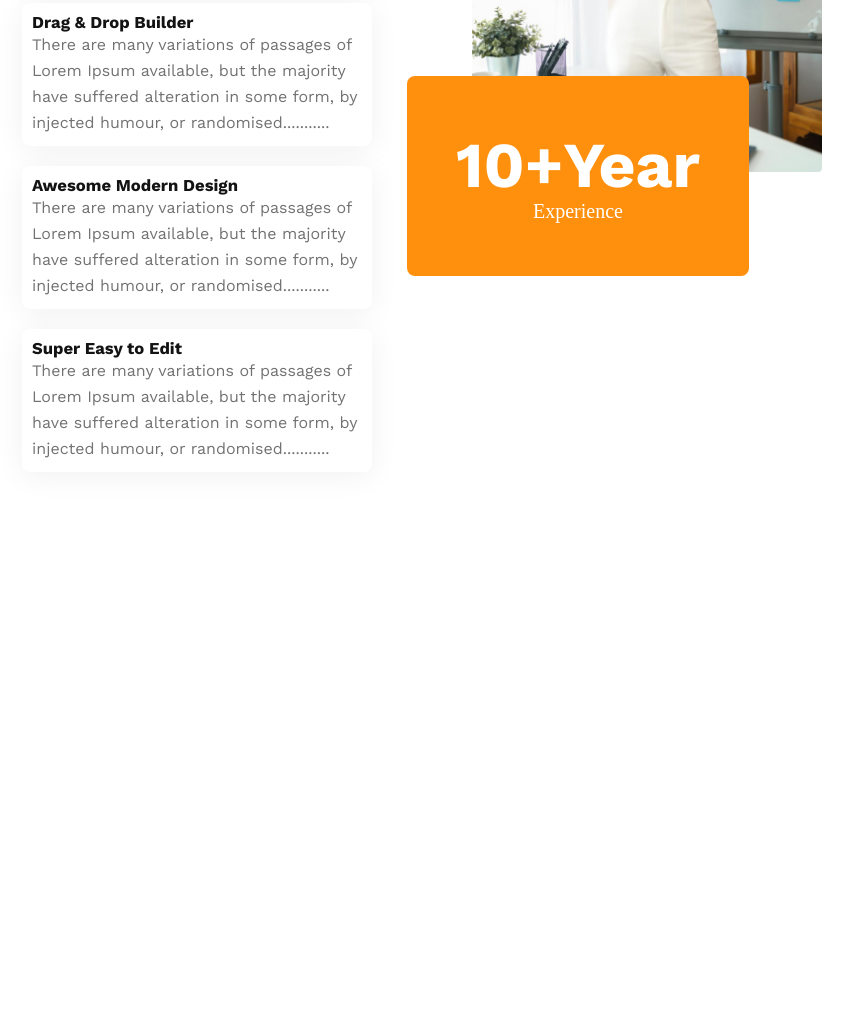
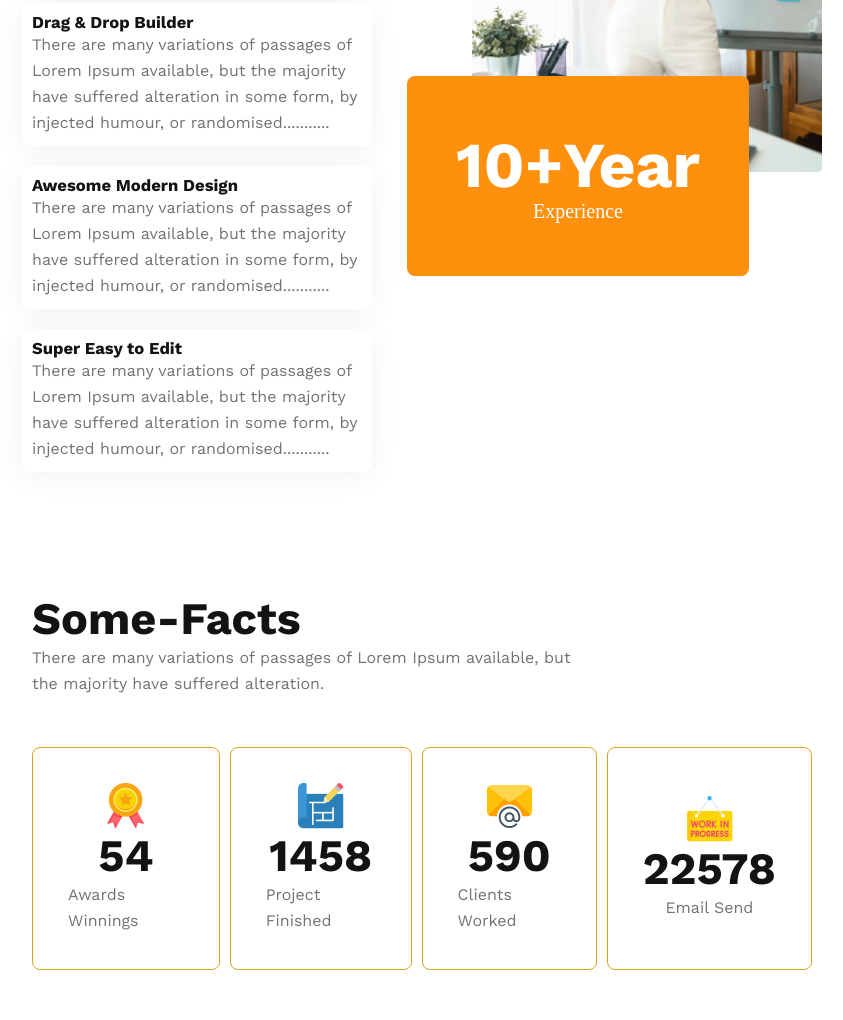
Before and after one commit to mehhed/mailston-2-modiul-3, a plain HTML site: page index.html in a window 1280 px wide. Shown: the part 1794-2814 px from the top of the page, without its empty margins (218-1061 px from the left). Before the commit the page ends 2336 px from the top, so only its background shows below. Drawn offline with nearby package versions, Linux system fonts and the light colour scheme.

Commit message:
Facts section done

```diff
--- a/index.html
+++ b/index.html
@@ -82,6 +82,38 @@
                 </div>
             </div>
         </section>
+
+        <!-- Some Facts section  -->
+        <section class="Some-Facts">
+            <h1>Some-Facts</h1>
+            <p>There are many variations of passages of Lorem Ipsum available, but <br> the majority have suffered alteration.</p>
+            <div class="Some-Facts-box">
+                <div class="Some-Facts-box-inner">
+                    <img src="images/images/icons/ribon.png" alt="">
+                    <h1>54</h1>
+                    <p>Awards Winnings</p>
+                </div>
+                <div class="Some-Facts-box-inner">
+                    <img src="images/images/icons/projects.png" alt="">
+                    <h1>1458</h1>
+                    <p>Project Finished</p>
+                </div>
+                <div class="Some-Facts-box-inner">
+                    <img src="images/images/icons/email.png" alt="">
+                    <h1>590</h1>
+                    <p>Clients Worked</p>
+                </div>
+                <div class="Some-Facts-box-inner">
+                    <img src="images/images/icons/customers.png" alt="">
+                    <h1>22578</h1>
+                    <p>Email Send</p>
+                </div>
+            </div>
+        </section>
+        <!-- sponsor section  -->
+        <section>
+
+        </section>
     </main>
     <footer></footer>
 </body>
--- a/style.css
+++ b/style.css
@@ -180,7 +180,43 @@ nav{
     line-height: 70px;
     text-align: center;
 }
+/* some fact related css  */
 
+.Some-Facts{
+    padding: 50px 250px;
+}
+.Some-Facts h1{
+    color: var(--dark-01, #131313);
+    font-family: Work Sans;
+    font-size: 45px;
+    font-weight: 700;
+}
+.Some-Facts p{
+    color: var(--dark-03, #727272);
+    font-family: Work Sans;
+    font-size: 16px;
+    font-weight: 400;
+    line-height: 26px;
+}
+.Some-Facts-box{
+    display: flex;
+    justify-content: space-between;
+    margin-top: 50px;
+    gap: 10px;
+}
+.Some-Facts-box-inner {
+    display: flex;
+    flex-direction: column;
+    justify-content: center;
+    align-items: center;
+    padding: 35px;
+    border: 1px solid goldenrod;
+    border-radius: 8px;
+}
+
+
+/* sponsor section css  */
+.sponsor{}
 /* responsive related css  */
 
 /* responsive css for midium devices  */
```
